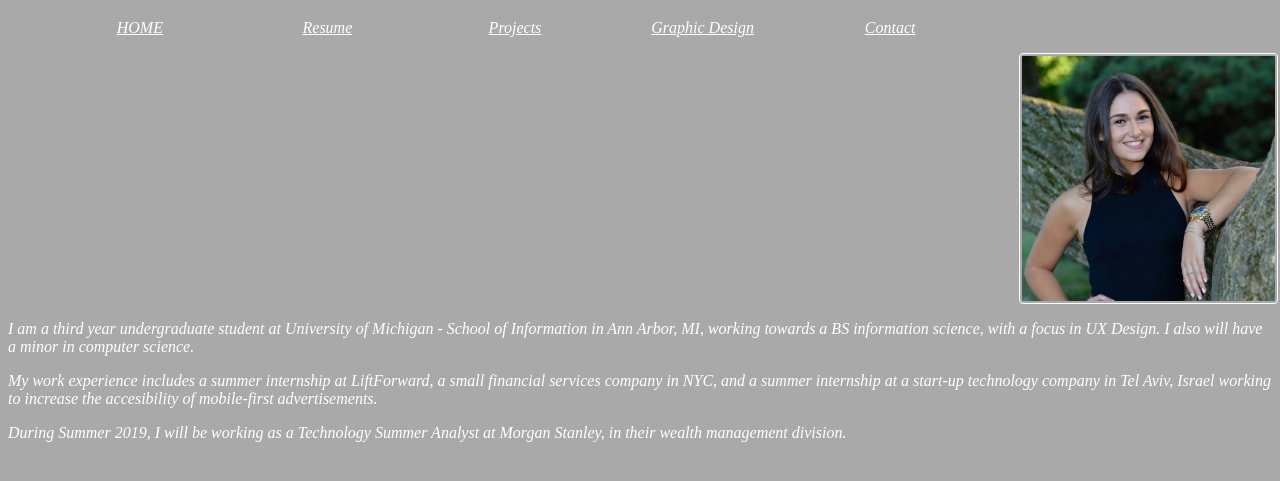
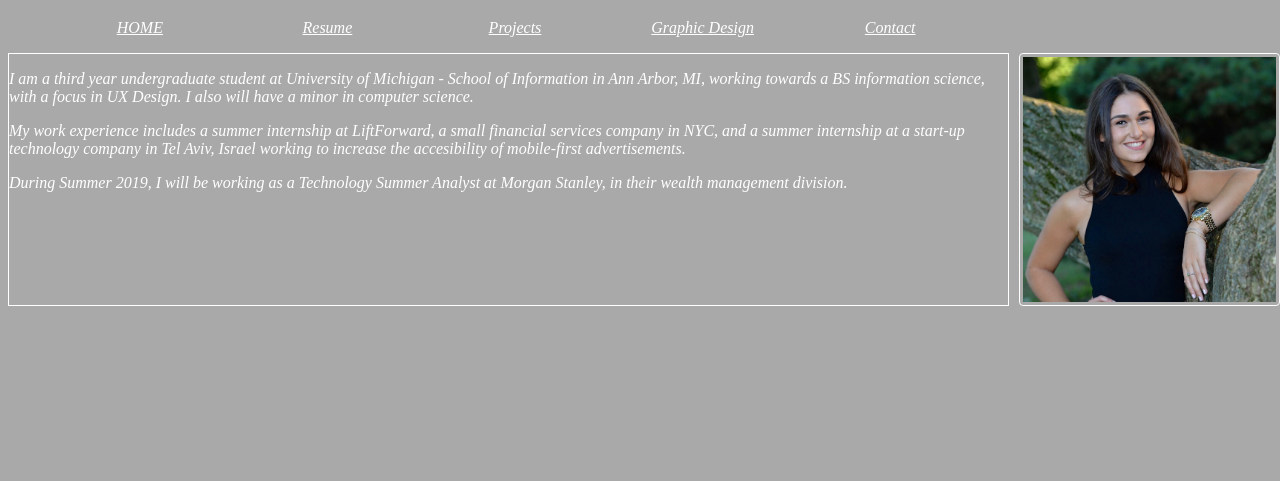
Before and after one commit to abisny/abisny.github.io, a plain HTML site: page index.html in a window 1280 px wide. Shown: the part 67-548 px from the top of the page. Drawn offline with Linux system fonts and the light colour scheme.

```diff
--- a/css/style.css
+++ b/css/style.css
@@ -19,22 +19,23 @@
 a:visited{
     color: pink;                /* visited link */
 }
+.current{
+  text-transform: uppercase;
+}
 img{
     border: 1px solid white;    /* white border line */
-    padding: 2px;                 /* pixels between img and border */
+    padding: 3px;                 /* pixels between img and border */
     border-radius: 4px;           /* rounded edges */
     width: 100%;
 }
-.current{
-  text-transform: uppercase;
-}
-
 .container{
   display: grid;
   grid-template-columns: 80% auto;
 }
+.profile{
 
-.profile{
-  grid-column-start: 2;
-  grid-column-end: 4;
 }
+.text{
+  margin-right: 10px;
+  border: 1px solid white;
+}
--- a/index.html
+++ b/index.html
@@ -21,13 +21,13 @@
         </ul>
     </nav>
     <div class='container'>
+      <div class='text'>
+        <p>I am a third year undergraduate student at University of Michigan - School of Information in Ann Arbor, MI, working towards a BS information science, with a focus in UX Design. I also will have a minor in computer science.</p>
+        <p>My work experience includes a summer internship at LiftForward, a small financial services company in NYC, and a summer internship at a start-up technology company in Tel Aviv, Israel working to increase the accesibility of mobile-first advertisements.</p>
+        <p>During Summer 2019, I will be working as a Technology Summer Analyst at Morgan Stanley, in their wealth management division.</p>
+      </div>
       <img src='images/profile.jpg' alt='Abigail Snyder' class='profile'>
-      </div>
-
-      <p>I am a third year undergraduate student at University of Michigan - School of Information in Ann Arbor, MI, working towards a BS information science, with a focus in UX Design. I also will have a minor in computer science.</p>
-      <p>My work experience includes a summer internship at LiftForward, a small financial services company in NYC, and a summer internship at a start-up technology company in Tel Aviv, Israel working to increase the accesibility of mobile-first advertisements.</p>
-      <p>During Summer 2019, I will be working as a Technology Summer Analyst at Morgan Stanley, in their wealth management division.</p>
-
+    </div>
 </body>
 
 </html>
```
Also changed, not shown: contact.html (+1 -1 lines).
